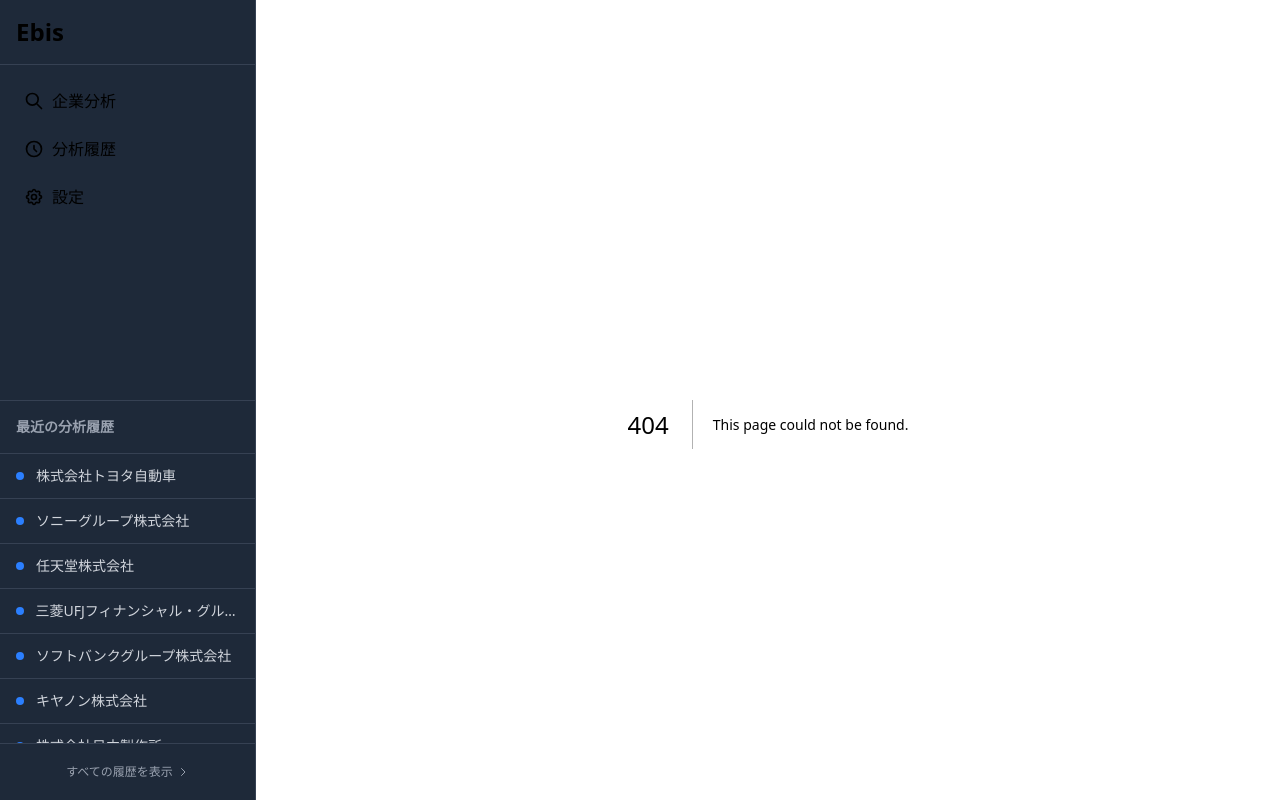
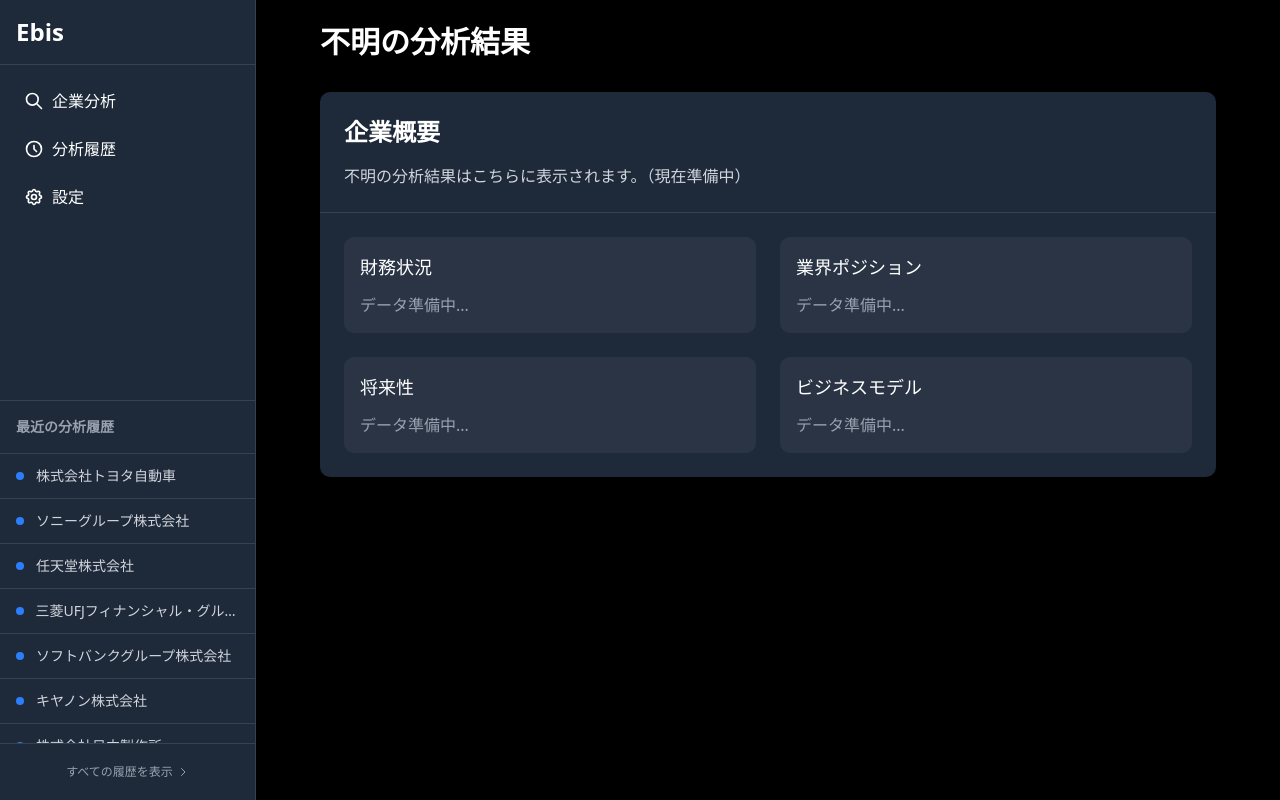
Before and after one commit to hirakei1203/ebis, a Next.js app: page /analysis/result in a window 1280 px wide. Before the commit this address had no page. Built offline with nearby package versions, Linux system fonts and the light colour scheme.

Commit message:
add/result page

```diff
--- /dev/null
+++ b/src/app/analysis/result/page.tsx
@@ -0,0 +1,46 @@
+'use client';
+import { useSearchParams } from 'next/navigation';
+
+export default function AnalysisResult() {
+  const searchParams = useSearchParams();
+  const companyName = searchParams.get('company') || '不明';
+
+  return (
+    <div className="max-w-4xl mx-auto">
+      <h1 className="text-3xl font-bold mb-8">{companyName}の分析結果</h1>
+
+      <div className="bg-gray-800 rounded-lg shadow-lg">
+        <div className="p-6 border-b border-gray-700">
+          <h2 className="text-2xl font-semibold mb-4">企業概要</h2>
+          <p className="text-gray-300">
+            {companyName}の分析結果はこちらに表示されます。（現在準備中）
+          </p>
+        </div>
+
+        <div className="p-6">
+          <div className="grid grid-cols-1 md:grid-cols-2 gap-6">
+            <div className="bg-gray-700/50 p-4 rounded-lg">
+              <h3 className="text-lg font-medium mb-3">財務状況</h3>
+              <p className="text-gray-400">データ準備中...</p>
+            </div>
+
+            <div className="bg-gray-700/50 p-4 rounded-lg">
+              <h3 className="text-lg font-medium mb-3">業界ポジション</h3>
+              <p className="text-gray-400">データ準備中...</p>
+            </div>
+
+            <div className="bg-gray-700/50 p-4 rounded-lg">
+              <h3 className="text-lg font-medium mb-3">将来性</h3>
+              <p className="text-gray-400">データ準備中...</p>
+            </div>
+
+            <div className="bg-gray-700/50 p-4 rounded-lg">
+              <h3 className="text-lg font-medium mb-3">ビジネスモデル</h3>
+              <p className="text-gray-400">データ準備中...</p>
+            </div>
+          </div>
+        </div>
+      </div>
+    </div>
+  );
+}
--- a/src/app/page.tsx
+++ b/src/app/page.tsx
@@ -1,9 +1,11 @@
 // /app/page.tsx
 'use client';
 import { useState, useEffect } from 'react';
+import { useRouter } from 'next/navigation';
 import BackgroundParticles from '@/components/ui/BackgroundParticles';
 
 export default function Home() {
+  const router = useRouter();
   const [companyName, setCompanyName] = useState('');
   const [suggestions, setSuggestions] = useState<string[]>([]);
   const [showSuggestions, setShowSuggestions] = useState(false);
@@ -38,8 +40,12 @@ export default function Home() {
   const handleSearch = (e: React.FormEvent) => {
     e.preventDefault();
     // 検索処理（後で実装）
-    console.log('検索:', companyName);
     setShowSuggestions(false);
+
+    // 会社名を指定して分析結果ページへ遷移
+    if (companyName.trim()) {
+      router.push(`/analysis/result?company=${encodeURIComponent(companyName)}`);
+    }
   };
 
   const handleSelectSuggestion = (suggestion: string) => {
```
